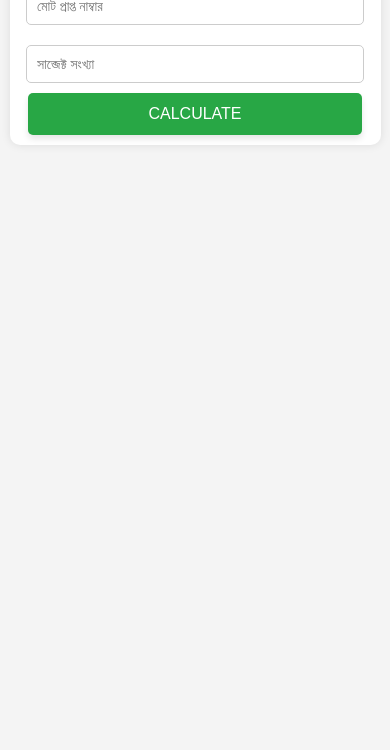
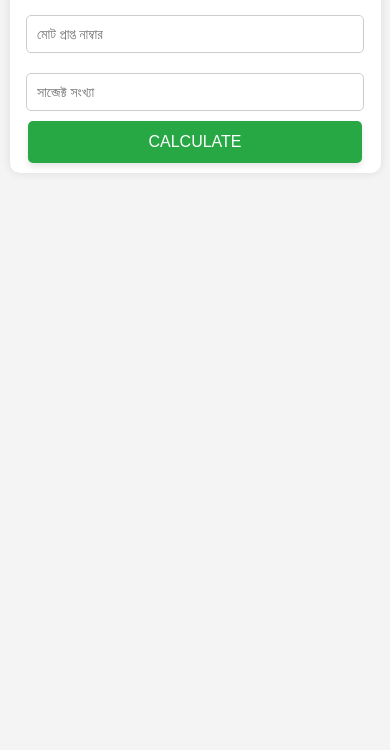
Before and after one commit to yasinarafat99/GradeCalculator, a plain HTML site: page index.html in a window 390 px wide. Shown: the part 144-894 px from the top of the page. After the commit the page ends 844 px from the top, so only its background shows below. Drawn offline with Linux system fonts and the light colour scheme.

Commit message:
Updated mobile responsive design

```diff
--- a/style.css
+++ b/style.css
@@ -4,9 +4,8 @@ body {
     display: flex;
     justify-content: center;
     align-items: flex-start;
-    height: 100vh;
     margin: 0;
-    padding-top: 50px;
+    padding-top: 10%;
 }
 
 .container {
@@ -113,7 +112,7 @@ button:hover {
 /* For mobile devices (600px and below) */
 @media (max-width: 600px) {
     body {
-        padding-top: 50px;
+        padding-top: 20%;
     }
 
     .container {
```
